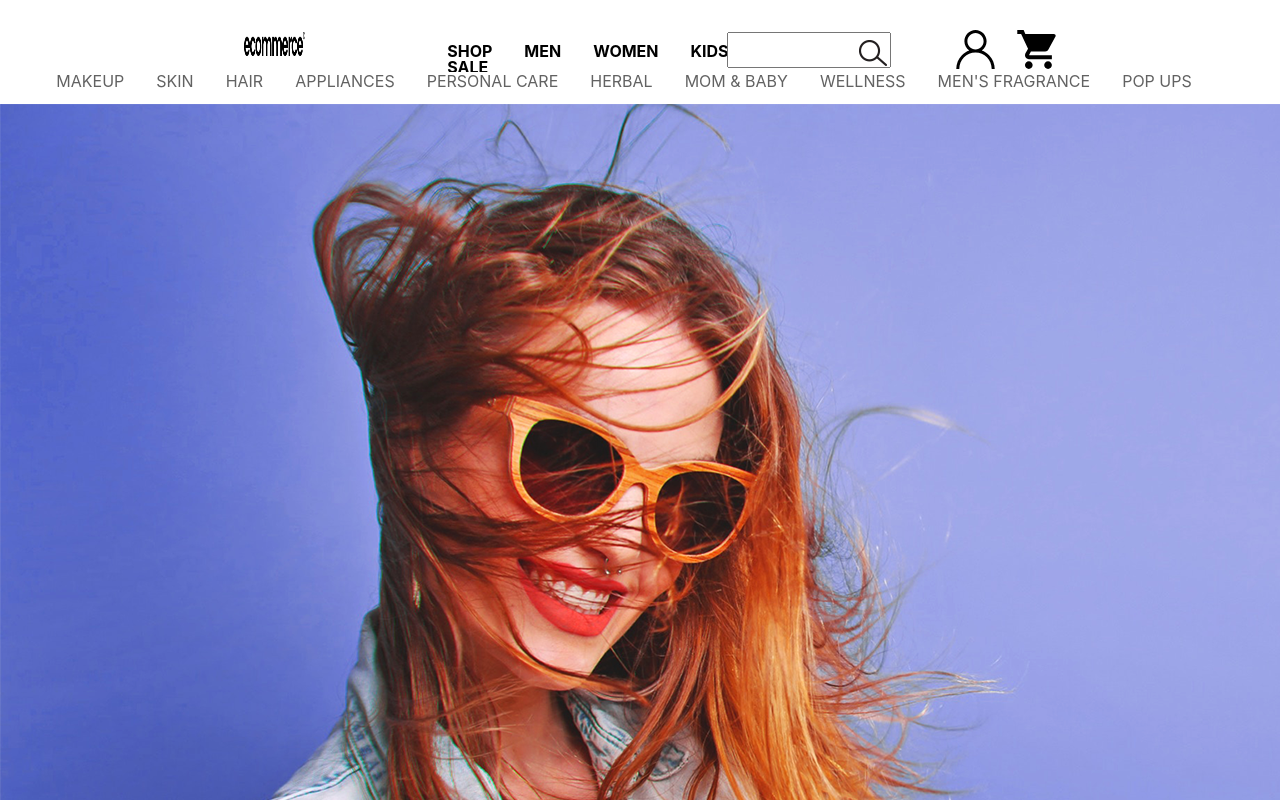
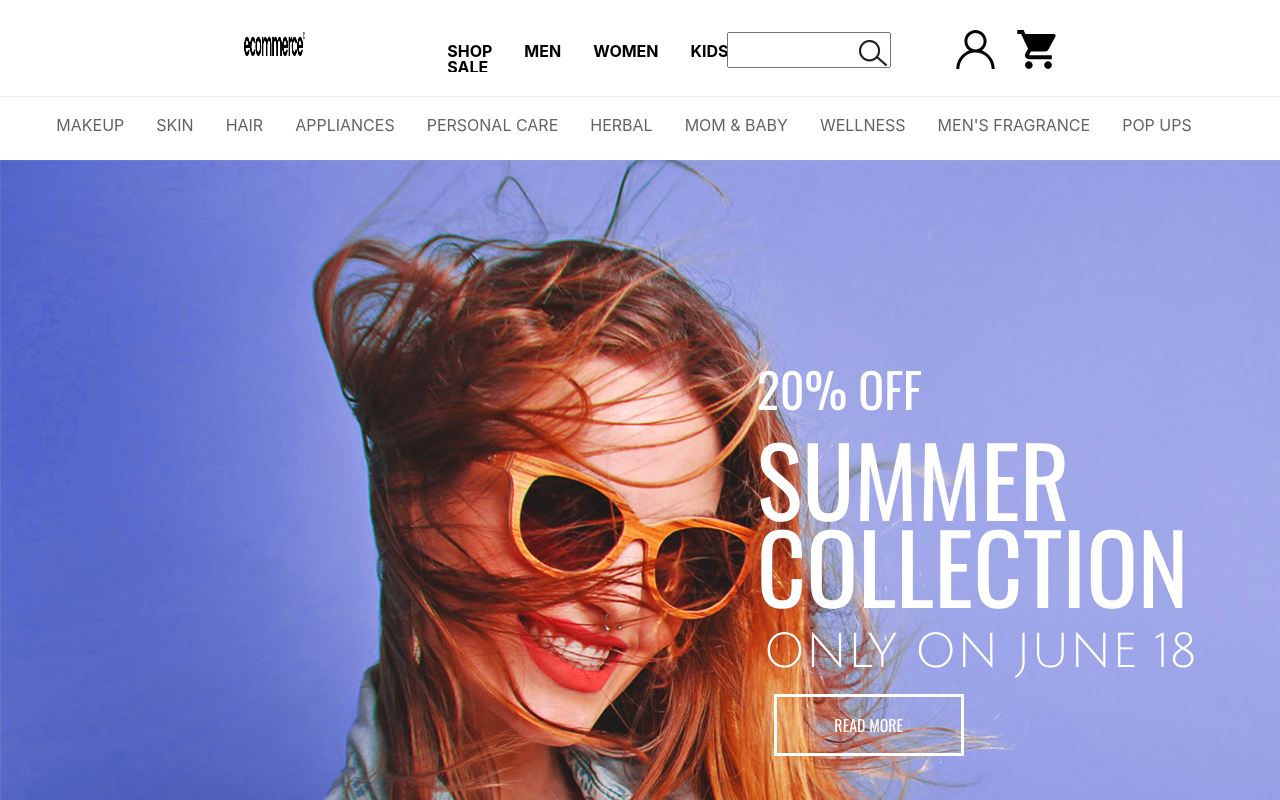
Before and after one commit to nnamdi16/ecommerce-site, a React (Create React App) app: page / in a window 1280 px wide. Shown: the top 800 px of the page. Built offline with nearby package versions, Linux system fonts and the light colour scheme.

Commit message:
Styled the different layouts

```diff
--- a/src/components/LandingPage/landing-page.css
+++ b/src/components/LandingPage/landing-page.css
@@ -2,6 +2,31 @@
     margin: 0;
     padding: 0;
     overflow-x: hidden;
+}
+
+.ecommerce-layout {
+    display: grid;
+    max-height: 1200px;
+    grid-template-rows: minmax(3rem, 6rem) minmax(3rem, 4rem) minmax(25rem, 62.5rem) minmax(25rem, 30rem);
+}
+
+.header-layout {
+    grid-row: 1/2;
+}
+
+.menu-layout {
+    grid-row: 2/3;
+    border-top: 1px solid rgb(236, 236, 236);
+}
+
+.banner-layout {
+    grid-row: 3/4;
+}
+
+.advert-layout {
+    grid-row: 4/5;
+    position: relative;
+    top: -54rem;
 }
 
 .menu-header {
@@ -75,6 +100,8 @@
     display: flex;
     justify-content: space-evenly;
     height: 2rem;
+    position: relative;
+    top: 1.2rem;
 }
 
 .menu-list-bottom ul {
@@ -97,18 +124,9 @@
     line-height: 1.2;
 }
 
-
-/* .Makeup________________Skin________________Hair_ {
-    font-size: 15px;
-    font-family: "Poppins";
-    color: rgb(98, 98, 98);
-    line-height: 1.2;
-    text-align: center;
-    position: absolute;
-    left: 303.8px;
-    top: 127.675px;
-    z-index: 40;
-} */
+.banner {
+    overflow-y: hidden;
+}
 
 .menu-list-logo {
     grid-column: 1/2;
@@ -146,7 +164,6 @@
     grid-template-columns: 3.5fr minmax(20rem, 30rem) 0.2fr;
     grid-template-rows: repeat(2, 1fr) minmax(10rem, 12rem) repeat(2, 1fr);
     position: relative;
-    top: -54rem;
 }
 
 .ecommerce-discount-side {
@@ -194,7 +211,7 @@
     grid-column: 2/3;
     grid-row: 4/5;
     font-weight: 100;
-    /* padding: 0.4rem; */
+    text-transform: uppercase;
 }
 
 .summer-date>p {
```
